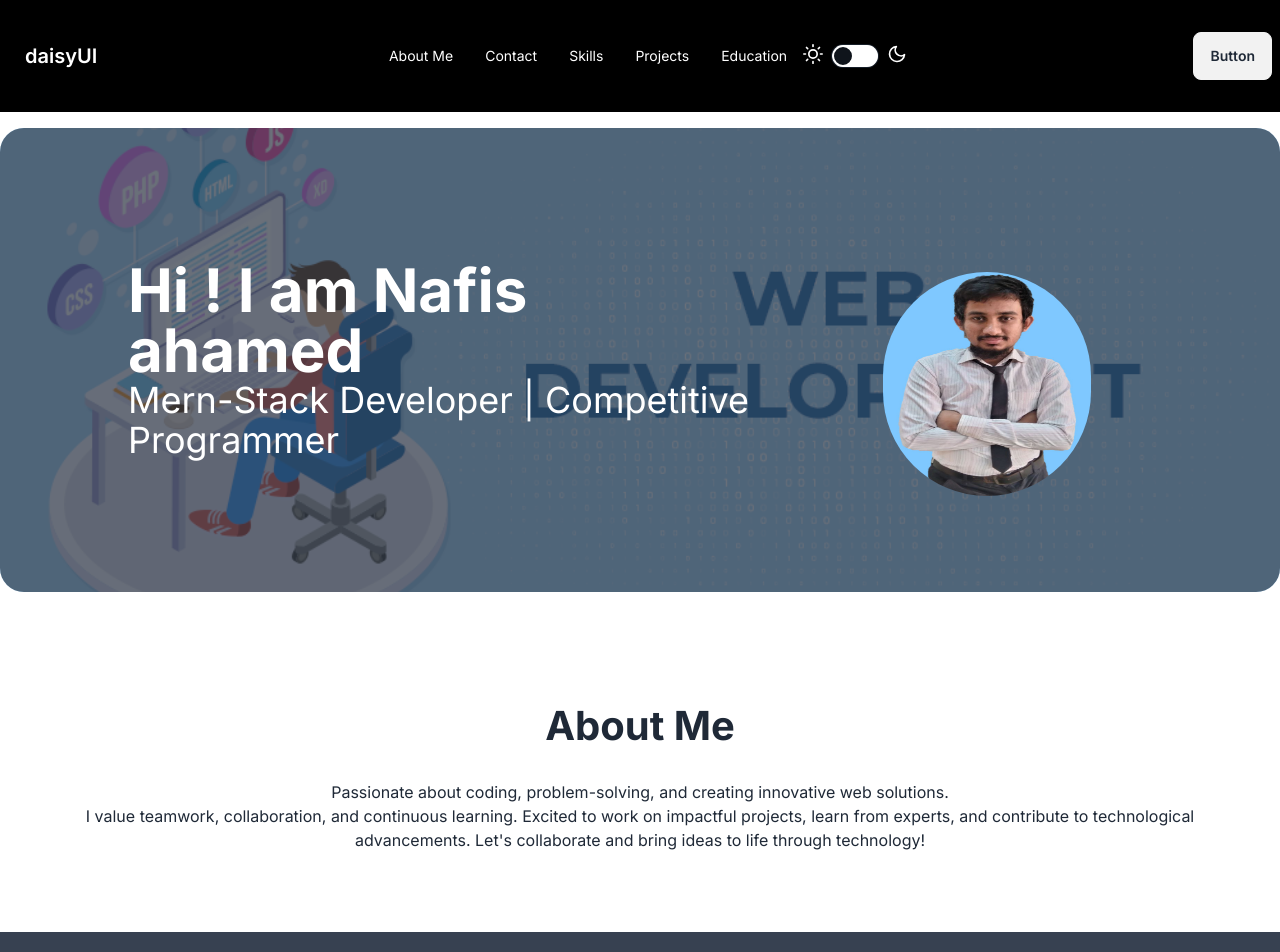
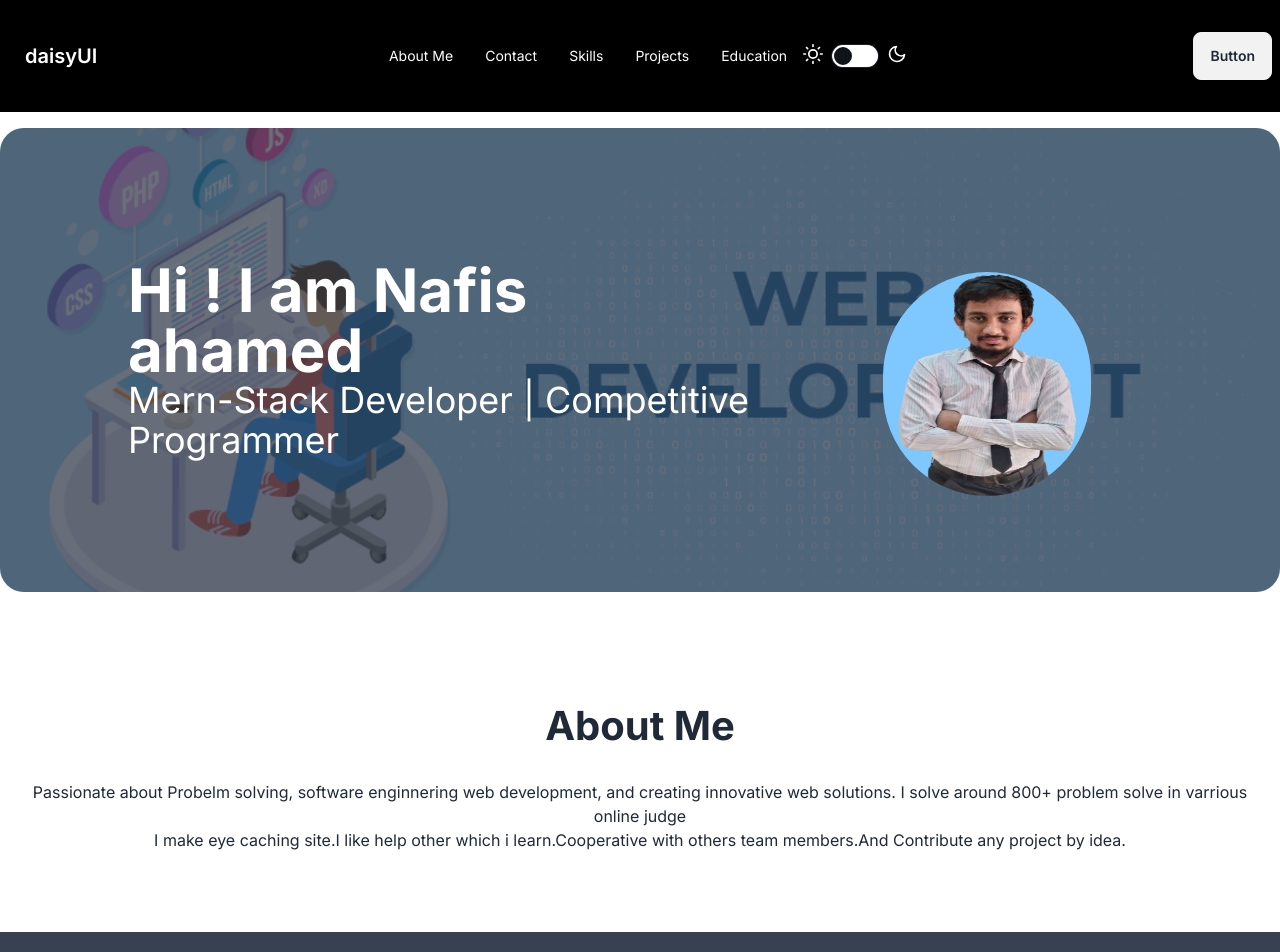
Before and after one commit to nafis200/portfolio-next-js, a Next.js app: page / in a window 1280 px wide. Shown: the top 952 px of the page. Built offline with nearby package versions, Linux system fonts and the light colour scheme.

Commit message:
about me

```diff
--- a/src/components/About.jsx
+++ b/src/components/About.jsx
@@ -8,10 +8,11 @@ const About = () => {
                 <h2 className="hover:text-blue-600 text-xl text-center md:text-[40px]  font-bold mb-10"> About Me</h2>
                     <div className='text-center'>
                         <p>
-                            Passionate about coding, problem-solving, and creating innovative web solutions.
+                            Passionate about Probelm solving, software enginnering web development, and creating innovative web solutions.
+                            I solve around 800+ problem solve in varrious online judge
                         </p>
                         <p>
-                            I value teamwork, collaboration, and continuous learning. Excited to work on impactful projects, learn from experts, and contribute to technological advancements. Let's collaborate and bring ideas to life through technology!
+                            I make eye caching site.I like help other which i learn.Cooperative with others team members.And Contribute any project by idea.
                         </p>
                     </div>
                 </div>
--- a/src/components/Header.jsx
+++ b/src/components/Header.jsx
@@ -11,7 +11,9 @@ const Header = () => {
             <Element name="">
              <Banner></Banner>
             </Element>
+            <Element name="Aboutme">
             <About></About>
+            </Element>
         </div>
     );
 };
--- a/src/components/Navbar.jsx
+++ b/src/components/Navbar.jsx
@@ -30,7 +30,7 @@ const Navbar = () => {
   const links = (
     <>
       <li>
-        <Link to="About me" smooth={true} duration={100}>
+        <Link to="Aboutme" smooth={true} duration={100}>
           About Me{" "}
         </Link>
       </li>
```
